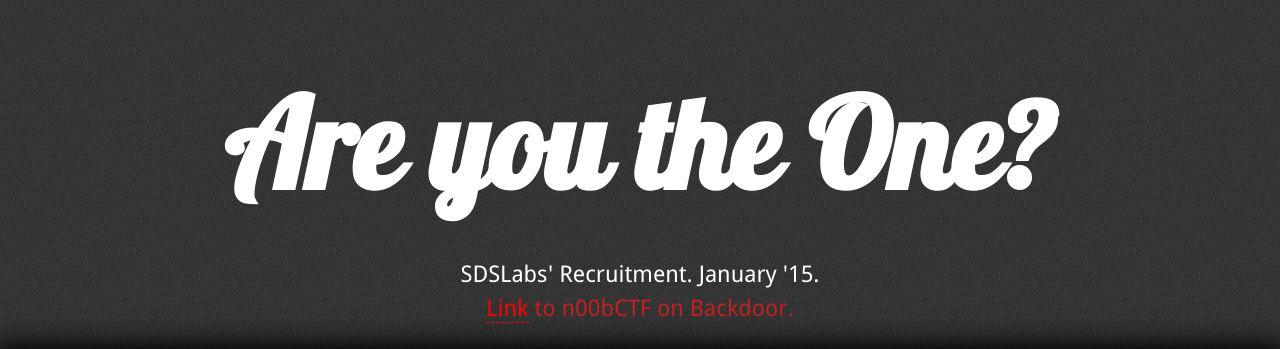
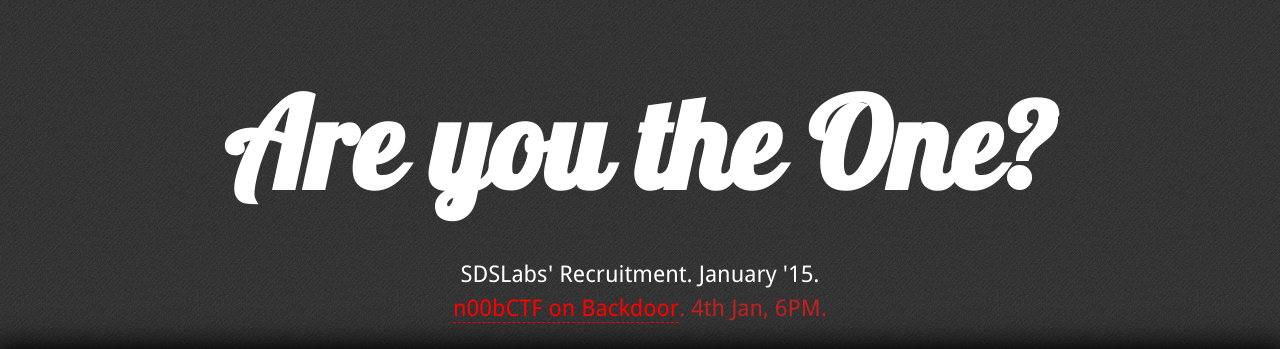
Before and after one commit to sdslabs/join, a plain HTML site: page index.html in a window 1280 px wide. Shown: the top 349 px of the page. Drawn offline with Linux system fonts and the light colour scheme.

Commit message:
Updates link text for n00bctf

```diff
--- a/index.html
+++ b/index.html
@@ -25,7 +25,7 @@
             <div class="dates">
                 <h2 class="white">
                     SDSLabs' Recruitment. January '15.<br>
-                   <span class="current"> <a href="//backdoor.sdslabs.co.in/competitions/n00b15CTF/">Link</a> to n00bCTF on Backdoor. </span>
+                   <span class="current"> <a href="//backdoor.sdslabs.co.in/competitions/n00b15CTF/">n00bCTF on Backdoor</a>. 4th Jan, 6PM.</span>
                 </h2>
             </div>
         </header>
```
